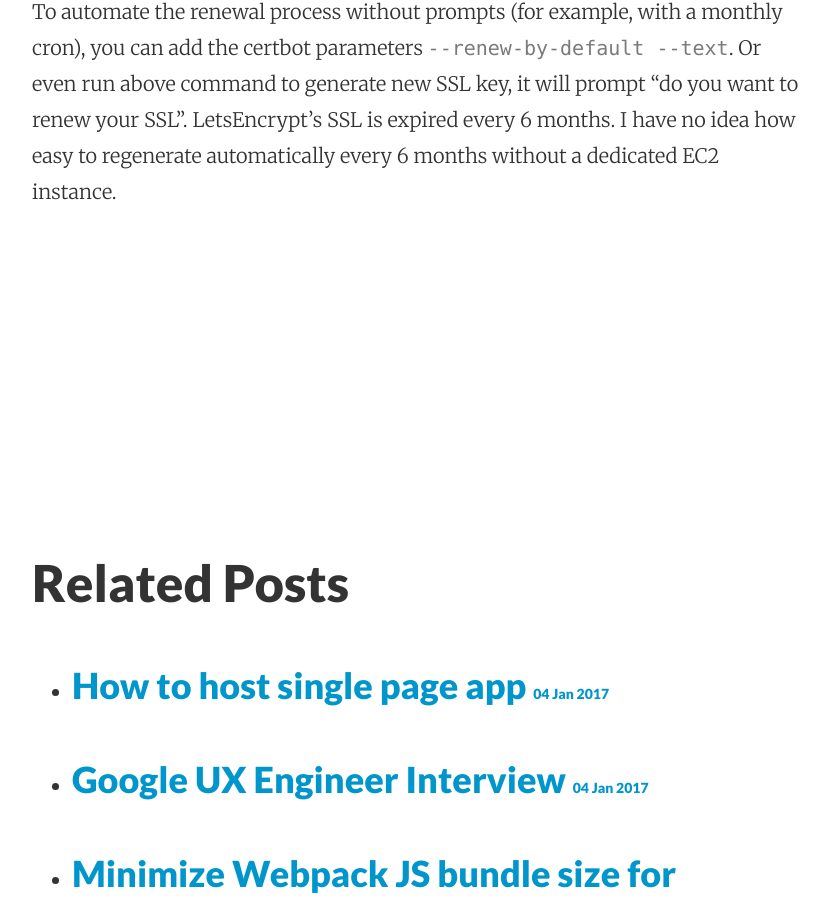
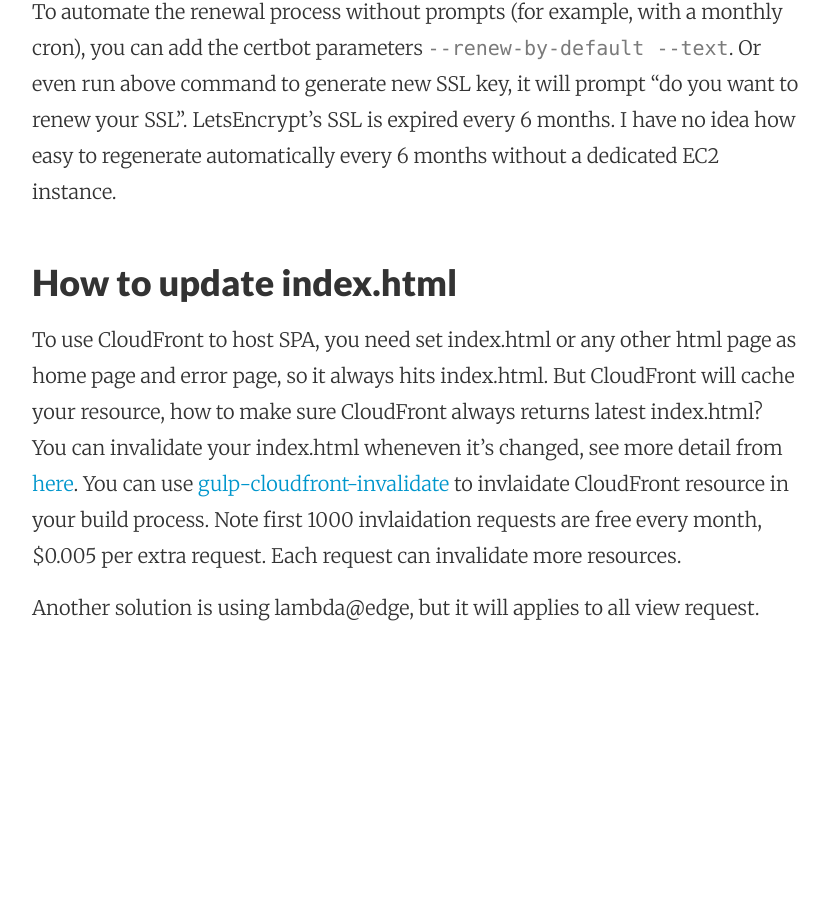
Before and after one commit to flyingsky/flyingsky.github.io, a Jekyll site: the page built from _posts/2017-07-23-Lets-encrypt-AWS-S3.md, in a window 1280 px wide and 900 px high, scrolled down 1584 px. Shown: the whole window, without its empty margins (224-1053 px from the left). Built offline with Jekyll 4.4.1, drawn with Linux system fonts in a browser that asks for light colours; some of the changed lines change nothing that is shown.

Commit message:
Update 2017-07-23-Lets-encrypt-AWS-S3.md

```diff
--- a/_posts/2017-07-23-Lets-encrypt-AWS-S3.md
+++ b/_posts/2017-07-23-Lets-encrypt-AWS-S3.md
@@ -1,8 +1,13 @@
 ---
 layout: post
-date: 2017-07-23 15:02:48 -0800
+date: '2017-07-23 15:02:48 -0800'
 title: Let's encrypt for S3
-excerpt: Suppose you already know how to host static web site via AWS CloudFront and S3, and you have your own domain name, now you want to have SSL to support https. As developer, I like to use free resources to do everything, like this site with github, and Lets Encrypt for SSL.
+excerpt: >-
+  Suppose you already know how to host static web site via AWS CloudFront and
+  S3, and you have your own domain name, now you want to have SSL to support
+  https. As developer, I like to use free resources to do everything, like this
+  site with github, and Lets Encrypt for SSL.
+published: true
 ---
 
 Suppose you already know how to host static web site via AWS CloudFront and S3, and you have your own domain name, now you want to have SSL to support https. As developer, I like to use free resources to do everything, like this site with github, and [Lets Encrypt](https://letsencrypt.org/) for SSL.
@@ -31,3 +36,8 @@
 
 ### Auto renew
 To automate the renewal process without prompts (for example, with a monthly cron), you can add the certbot parameters `--renew-by-default --text`. Or even run above command to generate new SSL key, it will prompt "do you want to renew your SSL". LetsEncrypt's SSL is expired every 6 months. I have no idea how easy to regenerate automatically every 6 months without a dedicated EC2 instance.
+
+### How to update index.html
+To use CloudFront to host SPA, you need set index.html or any other html page as home page and error page, so it always hits index.html. But CloudFront will cache your resource, how to make sure CloudFront always returns latest index.html? You can invalidate your index.html wheneven it's changed, see more detail from [here](http://docs.aws.amazon.com/AmazonCloudFront/latest/DeveloperGuide/Invalidation.html). You can use [gulp-cloudfront-invalidate](https://www.npmjs.com/package/gulp-cloudfront-invalidate) to invlaidate CloudFront resource in your build process. Note first 1000 invlaidation requests are free every month, $0.005 per extra request. Each request can invalidate more resources.
+
+Another solution is using lambda@edge, but it will applies to all view request.
```
